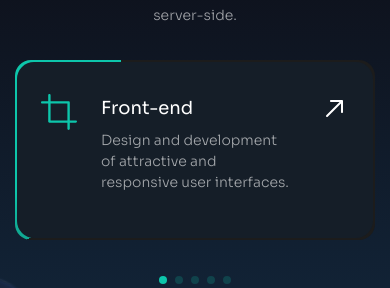
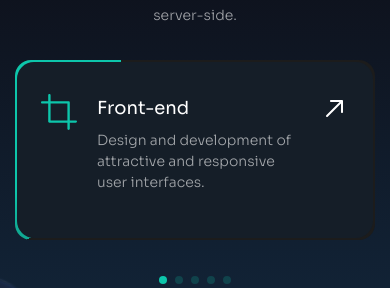
Before and after one commit to Kevincarlosqa/Portfolio, a Next.js app: page /services in a window 390 px wide. Shown: the part 319-607 px from the top of the page. Built offline with nearby package versions, Linux system fonts and the light colour scheme.

Commit message:
fix: gap service slider

```diff
--- a/components/ServiceSlider.js
+++ b/components/ServiceSlider.js
@@ -77,7 +77,7 @@ const ServiceSlider = () => {
            transition-all duration-300 after:w-[340px] after:h-[180px] before:w-[340px] before:h-[180px] xl:after:w-[240px] xl:after:h-[300px] xl:before:w-[240px] xl:before:h-[300px]"
             >
               {/* icon */}
-              <div className="boxEffect  px-6 py-8 flex sm:flex-col gap-x-6 sm:gap-x-0">
+              <div className="boxEffect  px-6 py-8 flex sm:flex-col gap-x-5 sm:gap-x-0">
                 <div className="text-4xl text-accent mb-4">{service.icon}</div>
                 {/* title & description */}
                 <div className="mb-8 ">
```
